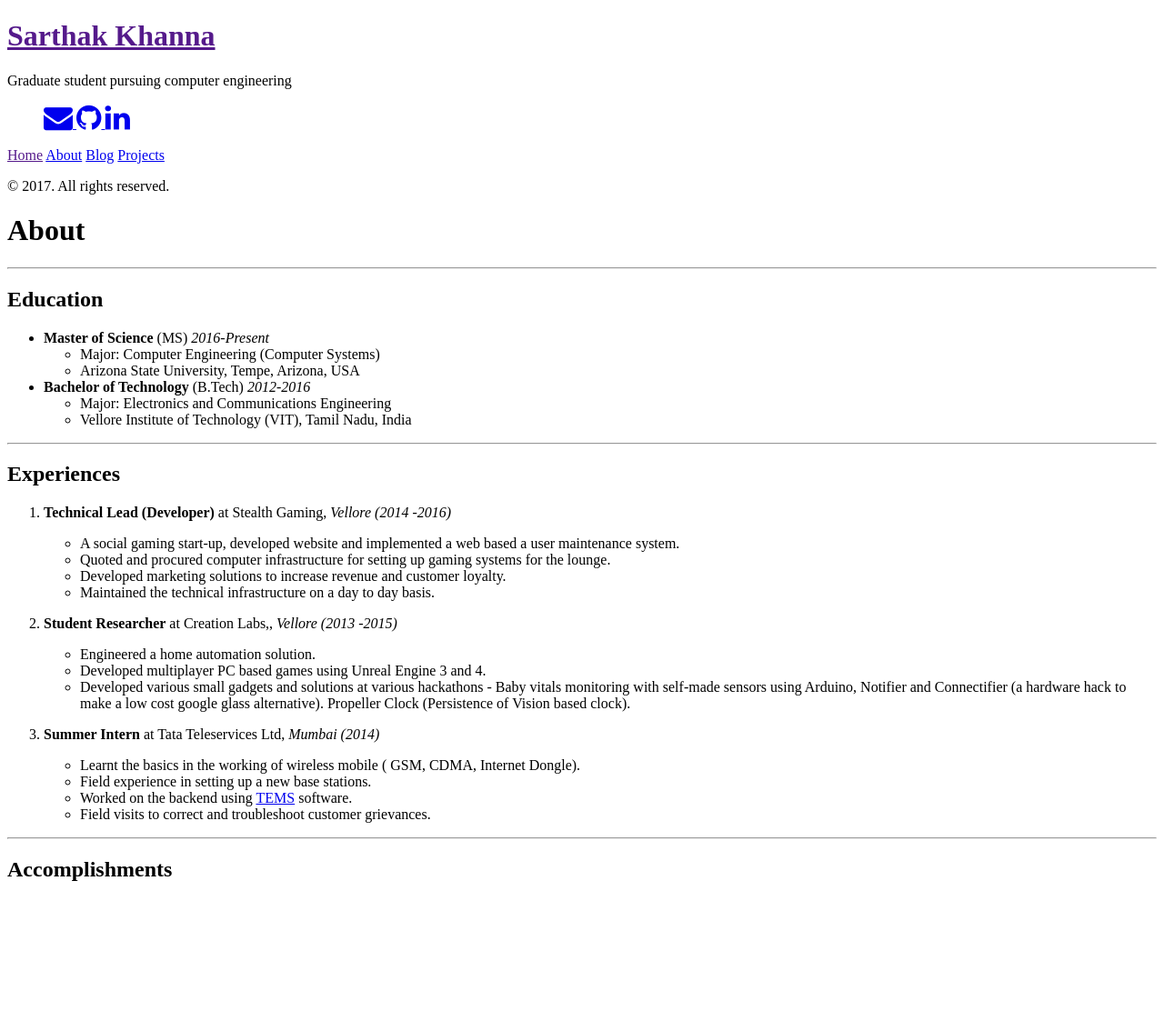
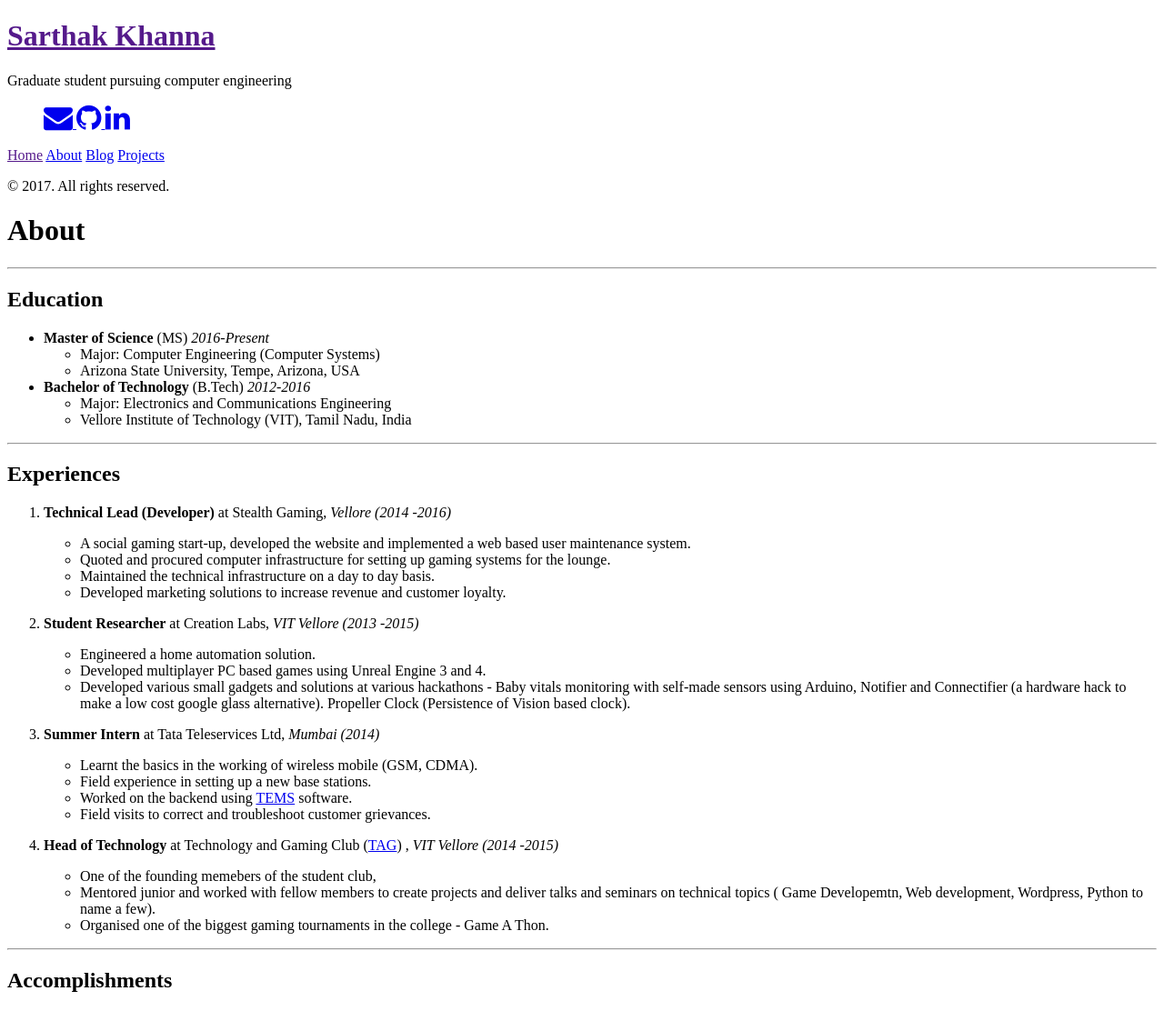
Before and after one commit to khannasarthak/khannasarthak.github.io, a Jekyll site: the page built from about.md, in a window 1280 px wide. Shown: the whole page at 91% size. Built offline with Jekyll 4.4.1, drawn with Linux system fonts in a browser that asks for light colours; nearby versions of some CDN libraries; before the commit the page ends 990 px from its top, so only the background shows below that.

Commit message:
added amore in botu
TAG

```diff
--- a/about.md
+++ b/about.md
@@ -17,12 +17,13 @@ title: About
 ## Experiences
 1. **Technical Lead (Developer)** at Stealth Gaming, *Vellore (2014 -2016)*
 
-   * A social gaming start-up, developed website and implemented a web based a user maintenance system.
+   * A social gaming start-up, developed the website and implemented a web based user maintenance system.
    * Quoted and procured computer infrastructure for setting up gaming systems for the lounge.
+   * Maintained the technical infrastructure on a day to day basis.
    * Developed marketing solutions to increase revenue and customer loyalty.
-   * Maintained the technical infrastructure on a day to day basis.
 
-2. **Student Researcher** at Creation Labs,, *Vellore (2013 -2015)*
+
+2. **Student Researcher** at Creation Labs, *VIT Vellore (2013 -2015)*
 
    * Engineered a home automation solution.
    * Developed multiplayer PC based games using Unreal Engine 3 and 4.
@@ -30,10 +31,16 @@ title: About
 
 3. **Summer Intern** at Tata Teleservices Ltd, *Mumbai (2014)*
 
-   * Learnt the basics in the working of wireless mobile ( GSM, CDMA, Internet Dongle).
+   * Learnt the basics in the working of wireless mobile (GSM, CDMA).
    * Field experience in setting up a new base stations.
    * Worked on the backend using [TEMS](http://www.tems.com/){:target="_blank"} software.
    * Field visits to correct and troubleshoot customer grievances.
 
+4. **Head of Technology** at Technology and Gaming Club ([TAG](https://www.facebook.com/tagvitu){:target="_blank"}) , *VIT Vellore (2014 -2015)*
+
+   * One of the founding memebers of the student club,
+   * Mentored junior and worked with fellow members to create projects and deliver talks and seminars on technical topics ( Game Developemtn, Web development, Wordpress, Python to name a few).
+   * Organised one of the biggest gaming tournaments in the college - Game A Thon.
+
 ---
 ## Accomplishments
```
